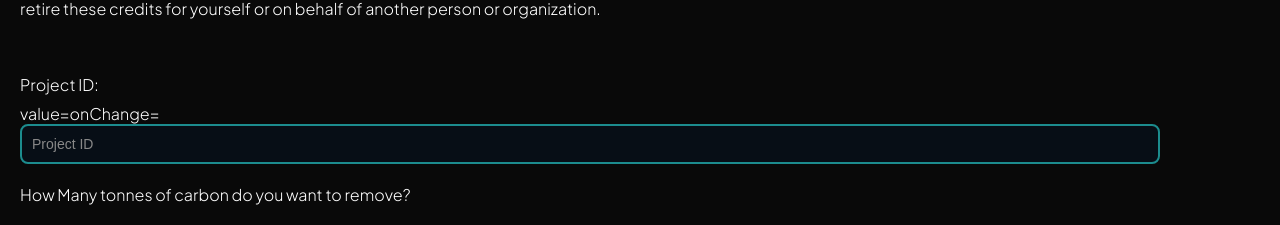
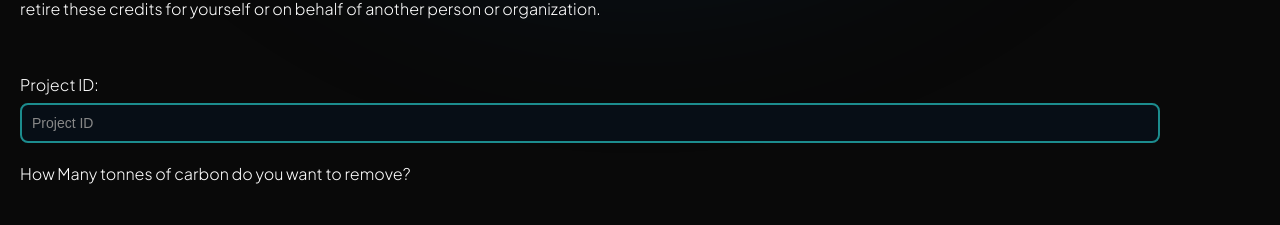
Before and after one commit to blckdfly/ocarbn-by-alesha, a React (Create React App) app: page /transaction/1 in a window 1280 px wide. Shown: the part 651-876 px from the top of the page. Built offline with nearby package versions, Linux system fonts and the light colour scheme.

Commit message:
Update Transaction.jsx

```diff
--- a/src/pages/Transaction.jsx
+++ b/src/pages/Transaction.jsx
@@ -41,6 +41,7 @@ const Transaction = () => {
 
     return (
         <div className="container-transaction">
+            <div className="gradient-circle"></div>
             <div className='detail-conservation-header'>
                 <img src={headerDetailConservation} alt="Header Detail Conservation" />
             </div>
@@ -50,8 +51,7 @@ const Transaction = () => {
 
             <div className="row">
                 <label className="form-label">Project ID: </label>
-                value={projectId}
-                onChange={(e) => setProjectId(e.target.value)}
+
                 <input
                     type="number"
                     className="form-input"
```
